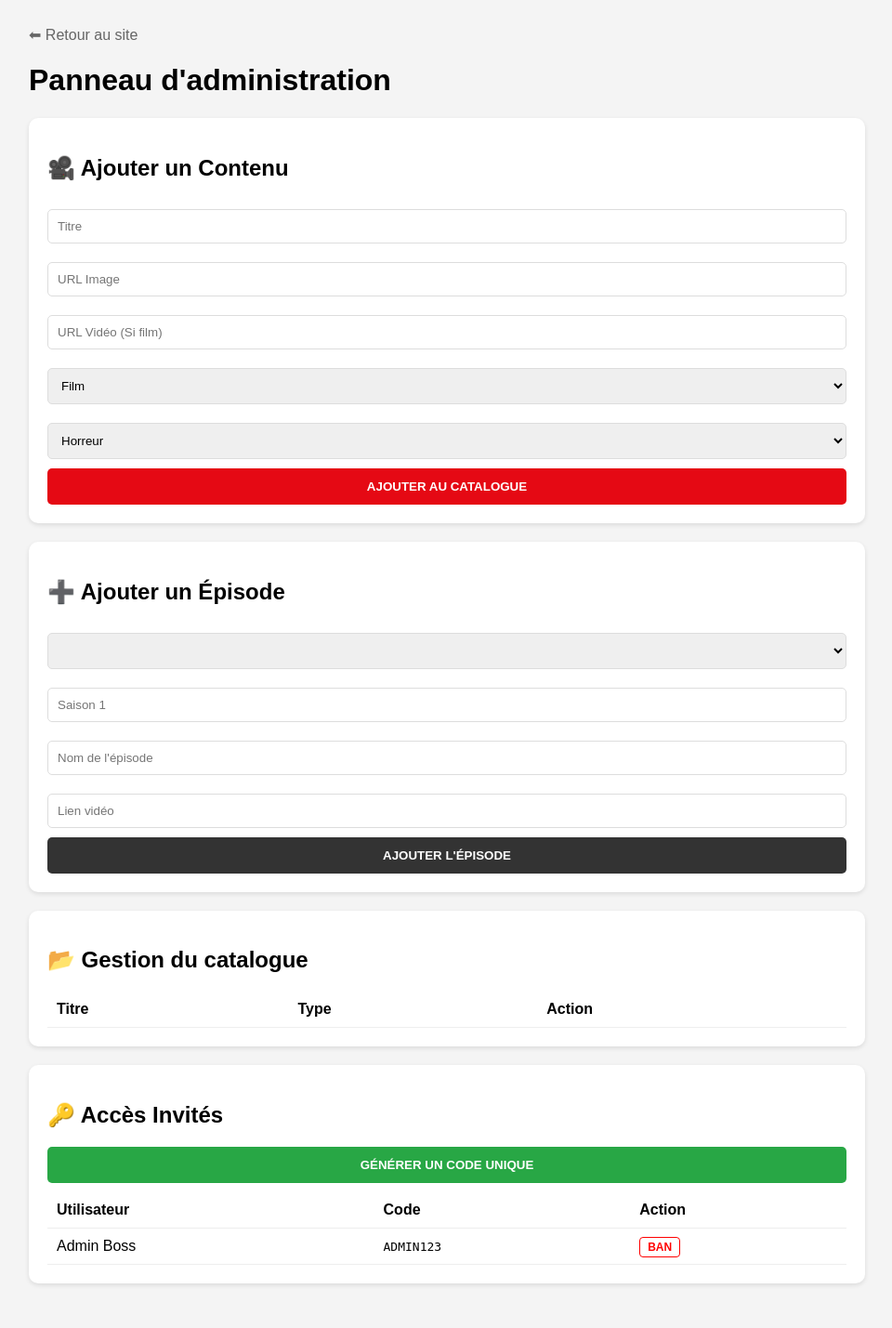
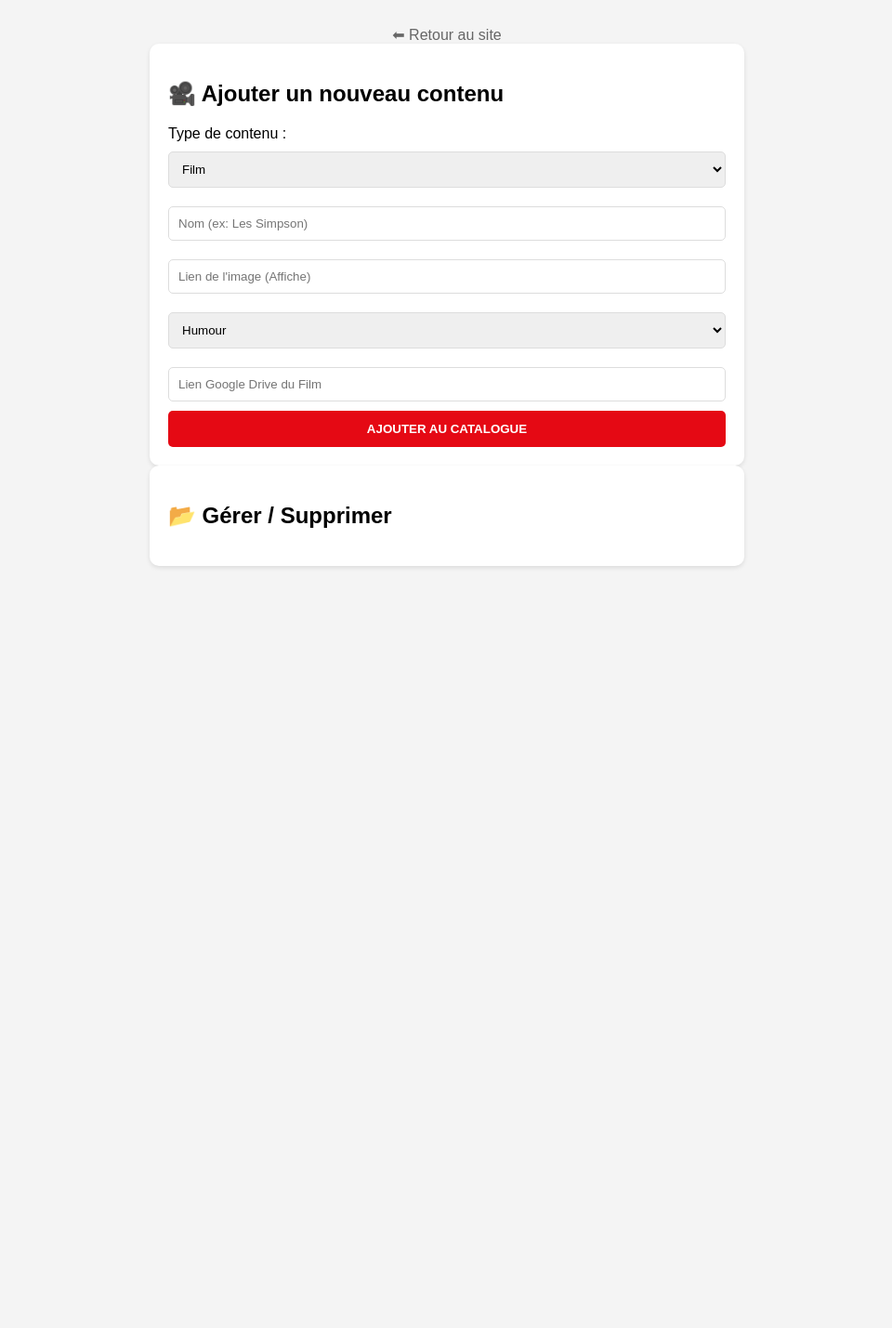
Before and after one commit to vguillotduenas-dotcom/StreamDeck, a Flask app: template templates/admin.html in a window 1280 px wide. Shown: the whole page at 93% size, without its empty margins (159-1119 px from the left). After the commit the page ends 611 px from the top, so only its background shows below. Run offline with Flask 3, Linux system fonts and the light colour scheme; the template is opened without the code that fills it: values that come from a table or form of the project are taken from there, others are empty; data comes from the database, SQL or seed files in the repository.

Commit message:
admin.html

```diff
--- a/templates/admin.html
+++ b/templates/admin.html
@@ -1,86 +1,74 @@
 <!DOCTYPE html>
 <html>
 <head>
-    <title>Admin</title>
+    <title>Admin - Streamdeck</title>
     <style>
         body { font-family: sans-serif; background: #f4f4f4; padding: 20px; }
-        .card { background: white; padding: 20px; border-radius: 10px; margin-bottom: 20px; box-shadow: 0 2px 5px rgba(0,0,0,0.1); }
+        .card { background: white; padding: 20px; border-radius: 10px; margin-bottom: 20px; box-shadow: 0 2px 5px rgba(0,0,0,0.1); max-width: 600px; margin: auto; }
         input, select { padding: 10px; margin: 10px 0; width: 100%; border: 1px solid #ddd; border-radius: 5px; box-sizing: border-box; }
         .btn { background: #e50914; color: white; border: none; padding: 12px; border-radius: 5px; cursor: pointer; width: 100%; font-weight: bold; }
-        table { width: 100%; border-collapse: collapse; margin-top: 10px; }
+        .serie-only { display: none; background: #f9f9f9; padding: 10px; border-radius: 5px; border-left: 4px solid #e50914; }
+        table { width: 100%; border-collapse: collapse; margin-top: 20px; }
         th, td { border-bottom: 1px solid #eee; padding: 10px; text-align: left; }
-        .del { color: red; text-decoration: none; font-weight: bold; border: 1px solid red; padding: 3px 8px; border-radius: 4px; font-size: 12px; }
+        .del { color: red; text-decoration: none; font-size: 12px; border: 1px solid red; padding: 2px 5px; border-radius: 3px; }
     </style>
 </head>
 <body>
-    <div style="max-width: 900px; margin: auto;">
-        <a href="/" style="text-decoration: none; color: #666;">⬅ Retour au site</a>
-        <h1>Panneau d'administration</h1>
+    <div style="text-align: center;"><a href="/" style="text-decoration: none; color: #666;">⬅ Retour au site</a></div>
 
     <div class="card">
-            <h2>🎥 Ajouter un Contenu</h2>
+        <h2>🎥 Ajouter un nouveau contenu</h2>
         <form method="POST">
-                <input type="hidden" name="add_video">
-                <input type="text" name="nom" placeholder="Titre" required>
-                <input type="text" name="img" placeholder="URL Image" required>
-                <input type="text" name="lien" placeholder="URL Vidéo (Si film)">
-                <select name="type">
+            <input type="hidden" name="add_content">
+
+            <label>Type de contenu :</label>
+            <select name="type" id="typeSelect" onchange="toggleFields()">
                 <option value="film">Film</option>
                 <option value="serie">Série</option>
             </select>
+
+            <input type="text" name="nom" placeholder="Nom (ex: Les Simpson)" required>
+            <input type="text" name="img" placeholder="Lien de l'image (Affiche)" required>
+
             <select name="genre">
+                <option value="Humour">Humour</option>
                 <option value="Horreur">Horreur</option>
-                    <option value="Humour">Humour</option>
                 <option value="Famille">Famille</option>
             </select>
+
+            <div id="filmField">
+                <input type="text" name="lien_film" placeholder="Lien Google Drive du Film">
+            </div>
+
+            <div id="serieFields" class="serie-only">
+                <p><strong>Premier épisode :</strong></p>
+                <input type="text" name="saison" placeholder="Saison (ex: Saison 1)">
+                <input type="text" name="titre_ep" placeholder="Nom de l'épisode (ex: Episode 1)">
+                <input type="text" name="lien_ep" placeholder="Lien Google Drive de l'épisode">
+            </div>
+
             <button type="submit" class="btn">AJOUTER AU CATALOGUE</button>
         </form>
     </div>
 
     <div class="card">
-            <h2>➕ Ajouter un Épisode</h2>
-            <form method="POST">
-                <input type="hidden" name="add_episode">
-                <select name="video_id">
-                    {% for f in films if f.type == 'serie' %}
-                        <option value="{{ f.id }}">{{ f.nom }}</option>
-                    {% endfor %}
-                </select>
-                <input type="text" name="saison" placeholder="Saison 1">
-                <input type="text" name="titre" placeholder="Nom de l'épisode">
-                <input type="text" name="lien_ep" placeholder="Lien vidéo">
-                <button type="submit" class="btn" style="background: #333;">AJOUTER L'ÉPISODE</button>
-            </form>
-        </div>
-
-        <div class="card">
-            <h2>📂 Gestion du catalogue</h2>
+        <h2>📂 Gérer / Supprimer</h2>
         <table>
-                <tr><th>Titre</th><th>Type</th><th>Action</th></tr>
             {% for f in films %}
             <tr>
-                    <td>{{ f.nom }}</td>
-                    <td>{{ f.type.upper() }}</td>
-                    <td><a href="{{ url_for('del_v', id=f.id) }}" class="del" onclick="return confirm('Supprimer ?')">SUPPRIMER</a></td>
+                <td>{{ f.nom }} ({{ f.type }})</td>
+                <td><a href="{{ url_for('del_v', id=f.id) }}" class="del">SUPPRIMER</a></td>
             </tr>
             {% endfor %}
         </table>
     </div>
 
-        <div class="card">
-            <h2>🔑 Accès Invités</h2>
-            <form method="POST"><button type="submit" name="gen_code" class="btn" style="background: #28a745;">GÉNÉRER UN CODE UNIQUE</button></form>
-            <table>
-                <tr><th>Utilisateur</th><th>Code</th><th>Action</th></tr>
-                {% for u in users %}
-                <tr>
-                    <td>{{ u.nom }} {{ u.prenom }}</td>
-                    <td><code>{{ u.code }}</code></td>
-                    <td><a href="{{ url_for('del_u', id=u.id) }}" class="del">BAN</a></td>
-                </tr>
-                {% endfor %}
-            </table>
-        </div>
-    </div>
+    <script>
+        function toggleFields() {
+            var type = document.getElementById('typeSelect').value;
+            document.getElementById('serieFields').style.display = (type === 'serie') ? 'block' : 'none';
+            document.getElementById('filmField').style.display = (type === 'film') ? 'block' : 'none';
+        }
+    </script>
 </body>
 </html>
```
Lines whose indentation alone changed are shown as unchanged.
